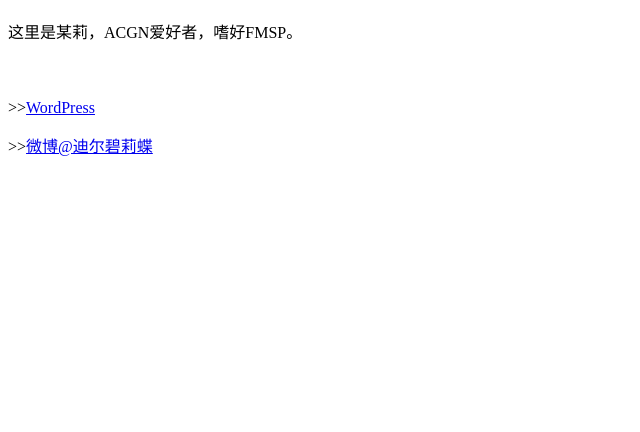
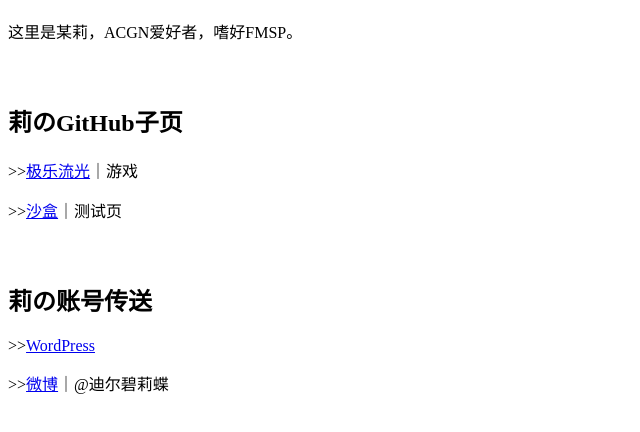
Before and after one commit to Vilidye/vilidye.github.io, a plain HTML site: page index.html in a window 1280 px wide. Shown: the part 70-502 px from the top of the page, without its empty margins (0-640 px from the left). Drawn offline with Linux system fonts and the light colour scheme.

Commit message:
极乐流光1.1

```diff
--- a/index.html
+++ b/index.html
@@ -4,7 +4,12 @@
 		<h1>莉のGitHub</h1>
 		<p>这里是某莉，ACGN爱好者，嗜好FMSP。</p>
 		<p>　</p>
+		<h2>莉のGitHub子页</h2>
+		<p>>><a href="https://vilidye.github.io/Paradise_Hikari/">极乐流光</a>｜游戏</p>
+		<p>>><a href="https://vilidye.github.io/test/">沙盒</a>｜测试页</p>
+		<p>　</p>
+		<h2>莉の账号传送</h2>
 		<p>>><a href="https://dearvilidye.wordpress.com/">WordPress</a></p>
-		<p>>><a href="https://weibo.com/u/5707040543">微博@迪尔碧莉蝶</a></p>
+		<p>>><a href="https://weibo.com/u/5707040543">微博</a>｜@迪尔碧莉蝶</p>
 	</body>
 </html>
```
Also changed, not shown: Paradise_Hikari/data/CommonEvents.json (+1 -1 lines), Paradise_Hikari/data/System.json (+1 -1 lines).
